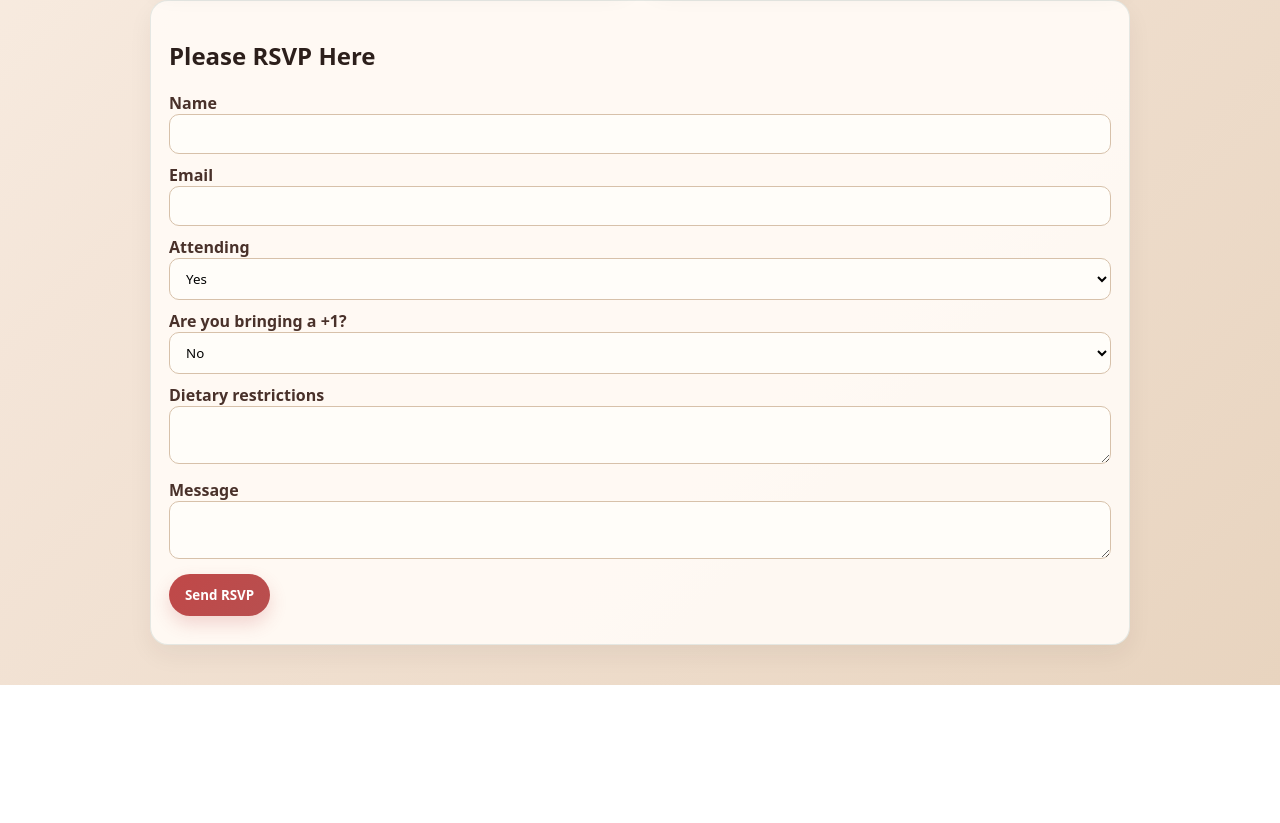
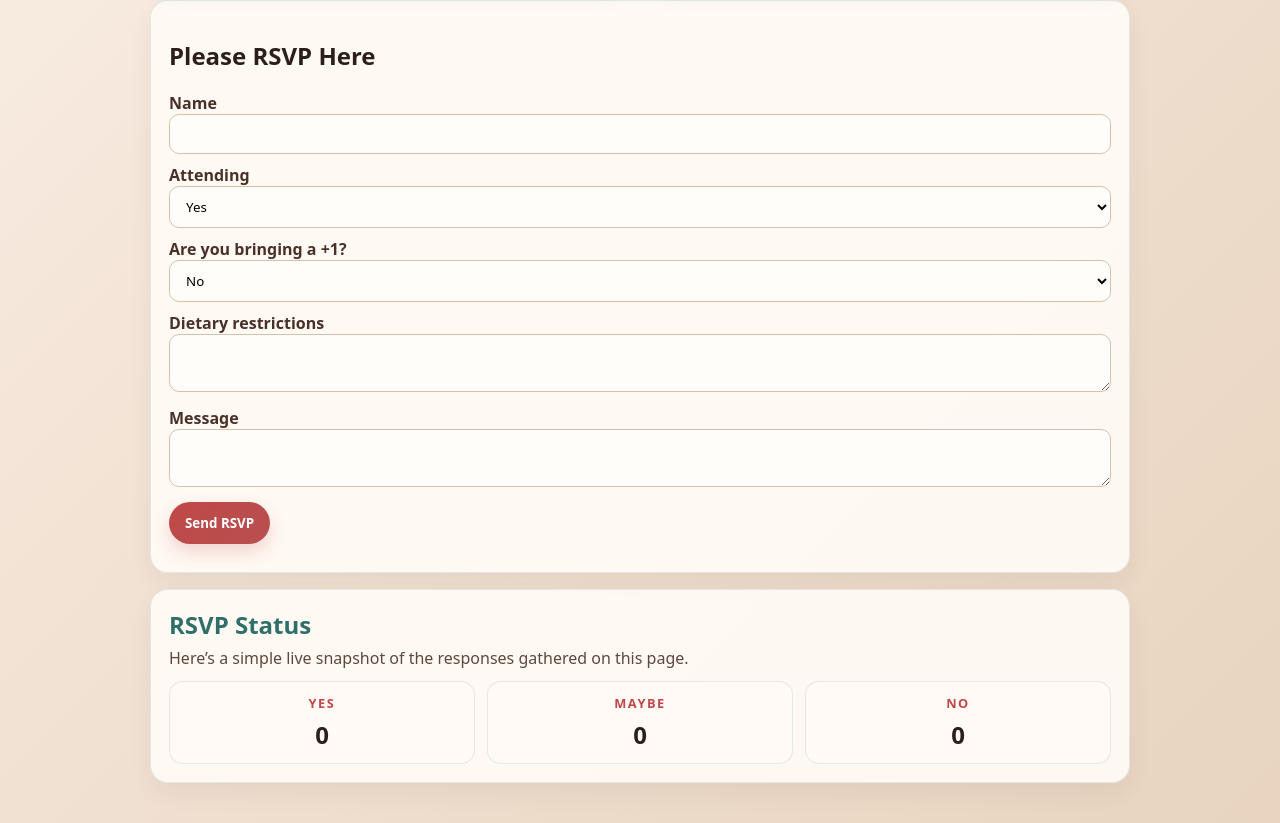
Before and after one commit to Yunji1994/renewal-party-1, a plain HTML site: page frontend/src/index.html in a window 1280 px wide. Shown: the part 937-1760 px from the top of the page. Before the commit the page ends 1622 px from the top, so only its background shows below. Drawn offline with Linux system fonts and the light colour scheme.

Commit message:
added rsvp viewing panel

```diff
--- a/frontend/src/index.html
+++ b/frontend/src/index.html
@@ -50,7 +50,6 @@
       <h2>Please RSVP Here</h2>
       <form id="rsvp-form">
         <label>Name<input name="name" required /></label>
-        <label>Email<input name="email" type="email" required /></label>
         <label>Attending
           <select name="attending">
             <option value="yes">Yes</option>
@@ -71,6 +70,27 @@
       <div id="status" role="status" aria-live="polite"></div>
     </section>
 
+    <section class="status-section" aria-labelledby="status-heading">
+      <div class="status-heading-row">
+        <h2 id="status-heading">RSVP Status</h2>
+        <p>Here’s a simple live snapshot of the responses gathered on this page.</p>
+      </div>
+      <div class="status-grid">
+        <article class="status-card">
+          <span class="status-label">Yes</span>
+          <strong id="count-yes">0</strong>
+        </article>
+        <article class="status-card">
+          <span class="status-label">Maybe</span>
+          <strong id="count-maybe">0</strong>
+        </article>
+        <article class="status-card">
+          <span class="status-label">No</span>
+          <strong id="count-no">0</strong>
+        </article>
+      </div>
+    </section>
+
     <footer>
     </footer>
   </main>
--- a/frontend/src/script.js
+++ b/frontend/src/script.js
@@ -1,12 +1,47 @@
 const form = document.getElementById('rsvp-form');
 const statusEl = document.getElementById('status');
 const API = window.API_URL || '';
+const STORAGE_KEY = 'renewal-party-rsvp-status';
+
+const countEls = {
+  yes: document.getElementById('count-yes'),
+  maybe: document.getElementById('count-maybe'),
+  no: document.getElementById('count-no')
+};
+
+function loadCounts() {
+  try {
+    return JSON.parse(localStorage.getItem(STORAGE_KEY) || '{"yes":0,"maybe":0,"no":0}');
+  } catch {
+    return { yes: 0, maybe: 0, no: 0 };
+  }
+}
+
+function renderCounts(counts) {
+  Object.entries(countEls).forEach(([key, el]) => {
+    el.textContent = counts[key] || 0;
+  });
+}
+
+function saveCounts(counts) {
+  localStorage.setItem(STORAGE_KEY, JSON.stringify(counts));
+  renderCounts(counts);
+}
+
+function recordResponse(attending) {
+  const counts = loadCounts();
+  counts[attending] = (counts[attending] || 0) + 1;
+  saveCounts(counts);
+}
+
+renderCounts(loadCounts());
 
 form.addEventListener('submit', async (e) => {
   e.preventDefault();
   statusEl.textContent = 'Sending...';
   const fd = new FormData(form);
   const payload = Object.fromEntries(fd.entries());
+  payload.email = payload.email || 'not-provided';
   payload.plus_one = payload.plus_one || 'no';
   payload.dietary_restrictions = payload.dietary_restrictions || '';
 
@@ -19,6 +54,7 @@ form.addEventListener('submit', async (e) => {
     });
     if (!res.ok) throw new Error(await res.text());
     statusEl.textContent = 'RSVP received — thank you!';
+    recordResponse(payload.attending || 'yes');
     form.reset();
   } catch (err) {
     console.error(err);
--- a/frontend/src/styles.css
+++ b/frontend/src/styles.css
@@ -24,5 +24,12 @@ input,textarea,select{width:100%;padding:10px 12px;border:1px solid #d7c1aa;bord
 button{background:linear-gradient(135deg,var(--accent),#b84f4f);color:#fff;border:none;padding:12px 16px;border-radius:999px;cursor:pointer;font-weight:700;box-shadow:0 8px 18px rgba(192,72,72,.2);transition:transform .15s ease,box-shadow .15s ease}
 button:hover{transform:translateY(-1px);box-shadow:0 10px 20px rgba(192,72,72,.24)}
 #status{margin-top:10px;color:var(--accent-2)}
+.status-section{margin-top:16px;background:rgba(255,250,245,.95);padding:18px;border-radius:18px;box-shadow:0 10px 24px rgba(44,31,27,.06);border:1px solid rgba(47,111,106,.12)}
+.status-heading-row h2{margin:0 0 6px;color:var(--accent-2)}
+.status-heading-row p{margin:0;color:#5d4740}
+.status-grid{display:grid;grid-template-columns:repeat(3,minmax(0,1fr));gap:12px;margin-top:12px}
+.status-card{background:var(--paper);border:1px solid rgba(47,111,106,.12);border-radius:14px;padding:12px;text-align:center}
+.status-label{display:block;font-size:.8rem;text-transform:uppercase;letter-spacing:.12em;color:var(--accent);font-weight:700;margin-bottom:6px}
+.status-card strong{font-size:1.5rem;color:var(--ink)}
 footer{margin-top:16px;text-align:center;color:#7b655c}
-@media (max-width:700px){body{padding:16px}.hero-card{grid-template-columns:1fr}.hero img{min-height:200px}.hero-image-right{align-items:flex-start}}
+@media (max-width:700px){body{padding:16px}.hero-card{grid-template-columns:1fr}.hero img{min-height:200px}.hero-image-right{align-items:flex-start}.status-grid{grid-template-columns:1fr}}
```
